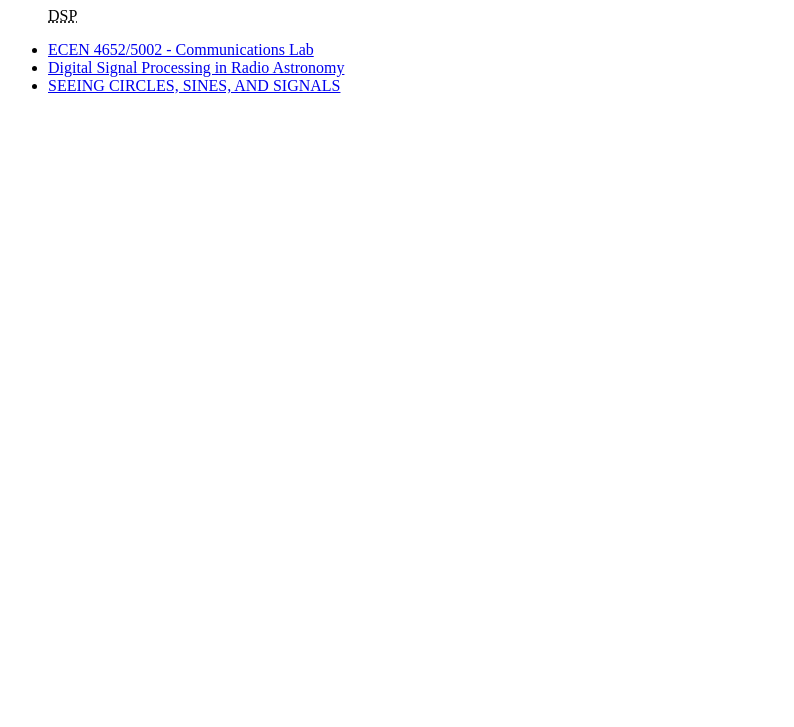
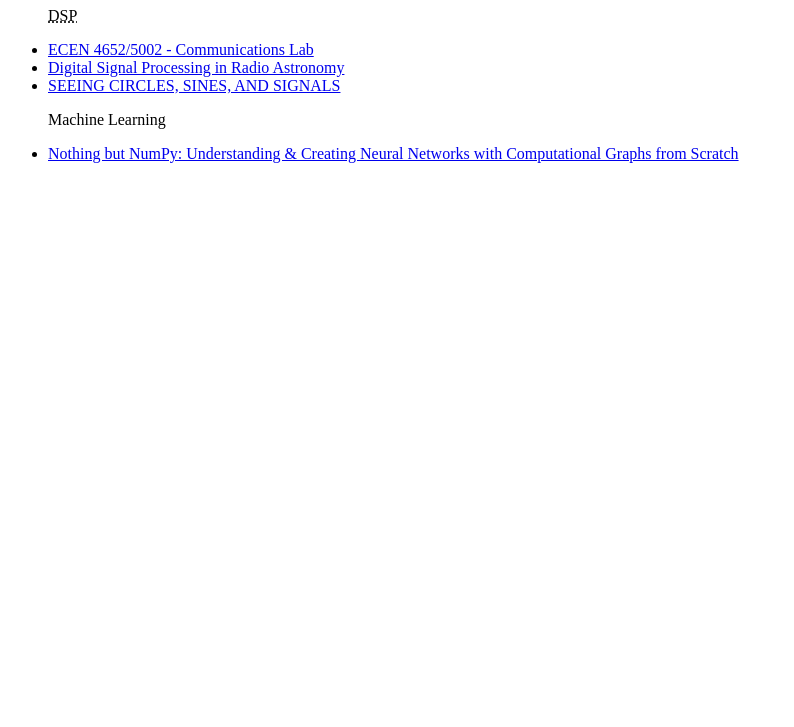
Before and after one commit to phondanai/phondanai.github.io, a plain HTML site: page index.html in a window 1280 px wide. Shown: the part 73-800 px from the top of the page, without its empty margins (0-794 px from the left). Drawn offline with Linux system fonts and the light colour scheme.

Commit message:
Add machine learning

```diff
--- a/index.html
+++ b/index.html
@@ -26,6 +26,12 @@
 			<a href="https://jackschaedler.github.io/circles-sines-signals/" target="_blank">SEEING CIRCLES, SINES, AND SIGNALS</a>
 		</li>
 	</ul>
+	<ul>
+        <p>Machine Learning</p>
+		<li>
+			<a href="https://www.kdnuggets.com/2019/08/numpy-neural-networks-computational-graphs.html" target="_blank">Nothing but NumPy: Understanding & Creating Neural Networks with Computational Graphs from Scratch</a>
+		</li>
+	</ul>
 
 </body>
 
```
